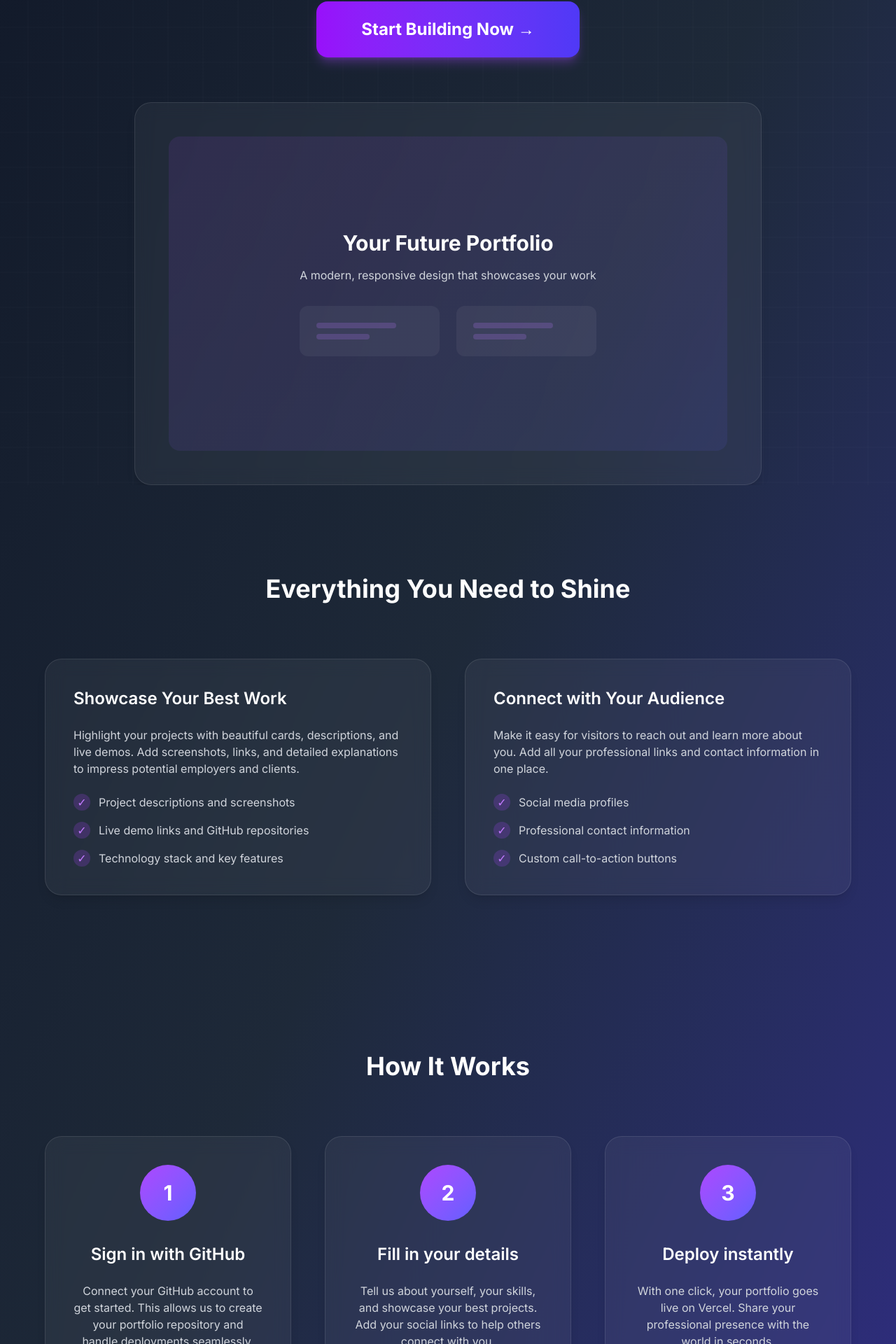
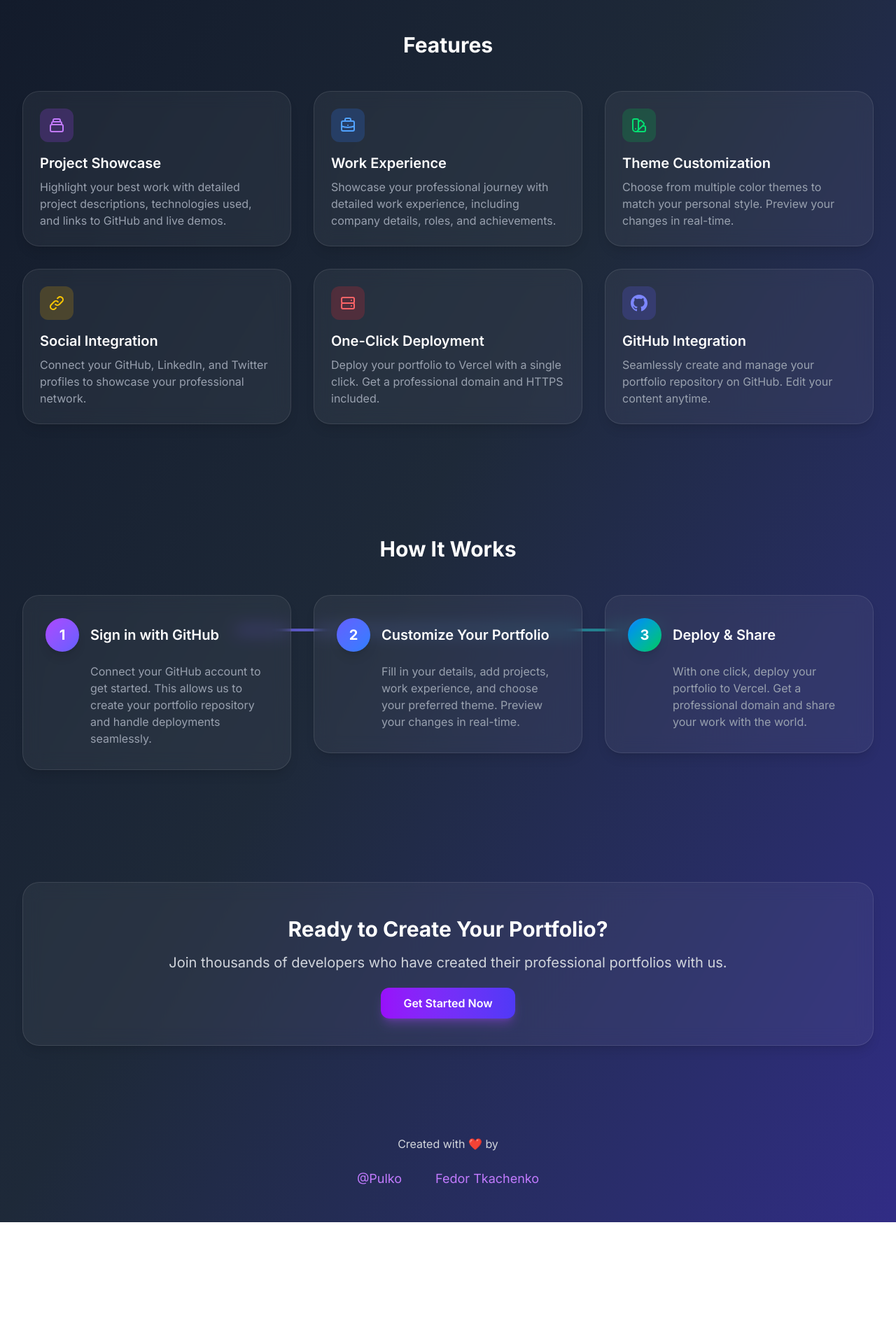
Before and after one commit to Pulko/portfolio-creator, a Next.js app: page / in a window 1280 px wide. Shown: the part 414-2334 px from the top of the page at 70% size. After the commit the page ends 2160 px from the top, so only its background shows below. Built offline with nearby package versions, Linux system fonts and the light colour scheme.

Commit message:
adjust root page to the featues we have now

```diff
--- a/src/app/layout.tsx
+++ b/src/app/layout.tsx
@@ -1,35 +1,47 @@
 import type { Metadata } from "next";
-import { Geist, Geist_Mono } from "next/font/google";
+import { Inter } from "next/font/google";
 import "./globals.css";
-import { Inter } from 'next/font/google';
 import { Providers } from '@/components/Providers';
 import { AuthProvider } from '@/components/AuthProvider';
 
-const geistSans = Geist({
-  variable: "--font-geist-sans",
-  subsets: ["latin"],
-});
-
-const geistMono = Geist_Mono({
-  variable: "--font-geist-mono",
-  subsets: ["latin"],
-});
-
-const inter = Inter({ subsets: ['latin'] });
+const inter = Inter({ subsets: ["latin"] });
 
 export const metadata: Metadata = {
-  title: "Create Next App",
-  description: "Generated by create next app",
+  title: "Portfolio Creator - Create Your Professional Portfolio in Minutes",
+  description: "Create a beautiful, customizable portfolio website that showcases your projects, experience, and skills. No coding required - just fill in your details and deploy!",
+  keywords: ["portfolio", "developer portfolio", "portfolio website", "portfolio creator", "github portfolio", "vercel portfolio"],
+  authors: [{ name: "Fedor Tkachenko", url: "https://github.com/Pulko" }],
+  creator: "Fedor Tkachenko",
+  openGraph: {
+    type: "website",
+    locale: "en_US",
+    url: "https://portfolio-creator.vercel.app",
+    title: "Portfolio Creator - Create Your Professional Portfolio in Minutes",
+    description: "Create a beautiful, customizable portfolio website that showcases your projects, experience, and skills.",
+    siteName: "Portfolio Creator",
+  },
+  twitter: {
+    card: "summary_large_image",
+    title: "Portfolio Creator - Create Your Professional Portfolio in Minutes",
+    description: "Create a beautiful, customizable portfolio website that showcases your projects, experience, and skills.",
+    creator: "@Pulko",
+  },
+  icons: {
+    icon: "/favicon.svg",
+    shortcut: "/favicon.svg",
+    apple: "/favicon.svg",
+  },
+  manifest: "/manifest.json",
 };
 
 export default function RootLayout({
   children,
-}: {
+}: Readonly<{
   children: React.ReactNode;
-}) {
+}>) {
   return (
-    <html lang="en">
-      <body className={`${geistSans.variable} ${geistMono.variable} antialiased ${inter.className}`}>
+    <html lang="en" className="bg-gradient-to-br from-gray-900 via-gray-800 to-indigo-900">
+      <body className={inter.className}>
         <AuthProvider>
           <Providers>{children}</Providers>
         </AuthProvider>
--- a/src/app/page.tsx
+++ b/src/app/page.tsx
@@ -2,135 +2,193 @@ import Link from 'next/link';
 
 export default function Home() {
   return (
-    <main className="min-h-screen bg-gradient-to-br from-gray-900 via-gray-800 to-indigo-900 text-white">
+    <div className="min-h-screen bg-gradient-to-br from-gray-900 via-gray-800 to-indigo-900">
       {/* Hero Section */}
-      <section className="relative min-h-screen flex items-center justify-center overflow-hidden">
-        <div className="absolute inset-0 bg-[url('/grid.svg')] bg-center opacity-10"></div>
+      <div className="max-w-7xl mx-auto px-4 sm:px-6 lg:px-8 py-20">
+        <div className="text-center">
+          <h1 className="text-4xl sm:text-5xl md:text-6xl font-bold text-white mb-6 bg-clip-text text-transparent bg-gradient-to-r from-purple-400 to-indigo-400">
+            Your Digital Presence, Simplified
+          </h1>
+          <p className="text-xl text-gray-300 mb-8 max-w-3xl mx-auto">
+            Create a stunning portfolio in minutes. No coding required. Just your creativity and our powerful tools.
+          </p>
+          <div className="flex justify-center gap-4">
+            <a
+              href="/create"
+              className="px-8 py-3 bg-gradient-to-r from-purple-600 to-indigo-600 text-white rounded-xl font-semibold hover:from-purple-700 hover:to-indigo-700 transition-all duration-200 transform hover:scale-105 shadow-lg shadow-purple-500/30"
+            >
+              Create Your Portfolio
+            </a>
+            <a
+              href="#features"
+              className="px-8 py-3 bg-white/10 text-white rounded-xl font-semibold hover:bg-white/20 transition-all duration-200"
+            >
+              Learn More
+            </a>
+          </div>
+        </div>
+      </div>
 
-        <div className="container mx-auto px-4 relative z-10 pt-32">
-          <div className="max-w-4xl mx-auto text-center">
-            <h1 className="text-7xl font-bold mb-8 bg-clip-text text-transparent bg-gradient-to-r from-purple-400 to-indigo-400">
-              Your Digital Presence, Simplified
-            </h1>
-            <p className="text-2xl text-gray-300 mb-12 max-w-2xl mx-auto">
-              Create a stunning portfolio in minutes. No coding required. Just your creativity and our powerful tools.
+      {/* Features Section */}
+      <div id="features" className="max-w-7xl mx-auto px-4 sm:px-6 lg:px-8 py-20">
+        <h2 className="text-3xl font-bold text-white text-center mb-12">Features</h2>
+        <div className="grid grid-cols-1 md:grid-cols-2 lg:grid-cols-3 gap-8">
+          {/* Project Showcase */}
+          <div className="backdrop-blur-md bg-white/5 rounded-3xl shadow-lg border border-white/10 p-6">
+            <div className="h-12 w-12 bg-purple-500/20 rounded-xl flex items-center justify-center mb-4">
+              <svg className="w-6 h-6 text-purple-400" fill="none" viewBox="0 0 24 24" stroke="currentColor">
+                <path strokeLinecap="round" strokeLinejoin="round" strokeWidth={2} d="M19 11H5m14 0a2 2 0 012 2v6a2 2 0 01-2 2H5a2 2 0 01-2-2v-6a2 2 0 012-2m14 0V9a2 2 0 00-2-2M5 11V9a2 2 0 012-2m0 0V5a2 2 0 012-2h6a2 2 0 012 2v2M7 7h10" />
+              </svg>
+            </div>
+            <h3 className="text-xl font-semibold text-white mb-2">Project Showcase</h3>
+            <p className="text-gray-400">
+              Highlight your best work with detailed project descriptions, technologies used, and links to GitHub and live demos.
             </p>
-            <Link
-              href="/create"
-              className="inline-block bg-gradient-to-r from-purple-600 to-indigo-600 hover:from-purple-700 hover:to-indigo-700 text-white font-bold px-16 py-6 rounded-2xl transition-all duration-200 transform hover:scale-105 text-2xl shadow-lg shadow-purple-500/30 mb-16"
-            >
-              Start Building Now →
-            </Link>
-            <div className="backdrop-blur-md bg-white/5 p-12 rounded-3xl shadow-lg border border-white/10">
-              <div className="aspect-video bg-gradient-to-br from-purple-500/10 to-indigo-500/10 rounded-2xl flex items-center justify-center">
-                <div className="text-center p-8">
-                  <h3 className="text-3xl font-bold mb-4 text-white">Your Future Portfolio</h3>
-                  <p className="text-gray-300 mb-8">A modern, responsive design that showcases your work</p>
-                  <div className="grid grid-cols-2 gap-6">
-                    <div className="bg-white/5 p-6 rounded-xl">
-                      <div className="h-2 bg-purple-400/20 rounded w-3/4 mb-2"></div>
-                      <div className="h-2 bg-purple-400/20 rounded w-1/2"></div>
-                    </div>
-                    <div className="bg-white/5 p-6 rounded-xl">
-                      <div className="h-2 bg-purple-400/20 rounded w-3/4 mb-2"></div>
-                      <div className="h-2 bg-purple-400/20 rounded w-1/2"></div>
-                    </div>
+          </div>
+
+          {/* Work Experience */}
+          <div className="backdrop-blur-md bg-white/5 rounded-3xl shadow-lg border border-white/10 p-6">
+            <div className="h-12 w-12 bg-blue-500/20 rounded-xl flex items-center justify-center mb-4">
+              <svg className="w-6 h-6 text-blue-400" fill="none" viewBox="0 0 24 24" stroke="currentColor">
+                <path strokeLinecap="round" strokeLinejoin="round" strokeWidth={2} d="M21 13.255A23.931 23.931 0 0112 15c-3.183 0-6.22-.62-9-1.745M16 6V4a2 2 0 00-2-2h-4a2 2 0 00-2 2v2m4 6h.01M5 20h14a2 2 0 002-2V8a2 2 0 00-2-2H5a2 2 0 00-2 2v10a2 2 0 002 2z" />
+              </svg>
+            </div>
+            <h3 className="text-xl font-semibold text-white mb-2">Work Experience</h3>
+            <p className="text-gray-400">
+              Showcase your professional journey with detailed work experience, including company details, roles, and achievements.
+            </p>
+          </div>
+
+          {/* Theme Customization */}
+          <div className="backdrop-blur-md bg-white/5 rounded-3xl shadow-lg border border-white/10 p-6">
+            <div className="h-12 w-12 bg-green-500/20 rounded-xl flex items-center justify-center mb-4">
+              <svg className="w-6 h-6 text-green-400" fill="none" viewBox="0 0 24 24" stroke="currentColor">
+                <path strokeLinecap="round" strokeLinejoin="round" strokeWidth={2} d="M7 21a4 4 0 01-4-4V5a2 2 0 012-2h4a2 2 0 012 2v12a4 4 0 01-4 4zm0 0h12a2 2 0 002-2v-4a2 2 0 00-2-2h-2.343M11 7.343l1.657-1.657a2 2 0 012.828 0l2.829 2.829a2 2 0 010 2.828l-8.486 8.485M7 17h.01" />
+              </svg>
+            </div>
+            <h3 className="text-xl font-semibold text-white mb-2">Theme Customization</h3>
+            <p className="text-gray-400">
+              Choose from multiple color themes to match your personal style. Preview your changes in real-time.
+            </p>
+          </div>
+
+          {/* Social Integration */}
+          <div className="backdrop-blur-md bg-white/5 rounded-3xl shadow-lg border border-white/10 p-6">
+            <div className="h-12 w-12 bg-yellow-500/20 rounded-xl flex items-center justify-center mb-4">
+              <svg className="w-6 h-6 text-yellow-400" fill="none" viewBox="0 0 24 24" stroke="currentColor">
+                <path strokeLinecap="round" strokeLinejoin="round" strokeWidth={2} d="M13.828 10.172a4 4 0 00-5.656 0l-4 4a4 4 0 105.656 5.656l1.102-1.101m-.758-4.899a4 4 0 005.656 0l4-4a4 4 0 00-5.656-5.656l-1.1 1.1" />
+              </svg>
+            </div>
+            <h3 className="text-xl font-semibold text-white mb-2">Social Integration</h3>
+            <p className="text-gray-400">
+              Connect your GitHub, LinkedIn, and Twitter profiles to showcase your professional network.
+            </p>
+          </div>
+
+          {/* One-Click Deployment */}
+          <div className="backdrop-blur-md bg-white/5 rounded-3xl shadow-lg border border-white/10 p-6">
+            <div className="h-12 w-12 bg-red-500/20 rounded-xl flex items-center justify-center mb-4">
+              <svg className="w-6 h-6 text-red-400" fill="none" viewBox="0 0 24 24" stroke="currentColor">
+                <path strokeLinecap="round" strokeLinejoin="round" strokeWidth={2} d="M5 12h14M5 12a2 2 0 01-2-2V6a2 2 0 012-2h14a2 2 0 012 2v4a2 2 0 01-2 2M5 12a2 2 0 00-2 2v4a2 2 0 002 2h14a2 2 0 002-2v-4a2 2 0 00-2-2m-2-4h.01M17 16h.01" />
+              </svg>
+            </div>
+            <h3 className="text-xl font-semibold text-white mb-2">One-Click Deployment</h3>
+            <p className="text-gray-400">
+              Deploy your portfolio to Vercel with a single click. Get a professional domain and HTTPS included.
+            </p>
+          </div>
+
+          {/* GitHub Integration */}
+          <div className="backdrop-blur-md bg-white/5 rounded-3xl shadow-lg border border-white/10 p-6">
+            <div className="h-12 w-12 bg-indigo-500/20 rounded-xl flex items-center justify-center mb-4">
+              <svg className="w-6 h-6 text-indigo-400" fill="currentColor" viewBox="0 0 24 24">
+                <path d="M12 0c-6.626 0-12 5.373-12 12 0 5.302 3.438 9.8 8.207 11.387.599.111.793-.261.793-.577v-2.234c-3.338.726-4.033-1.416-4.033-1.416-.546-1.387-1.333-1.756-1.333-1.756-1.089-.745.083-.729.083-.729 1.205.084 1.839 1.237 1.839 1.237 1.07 1.834 2.807 1.304 3.492.997.107-.775.418-1.305.762-1.604-2.665-.305-5.467-1.334-5.467-5.931 0-1.311.469-2.381 1.236-3.221-.124-.303-.535-1.524.117-3.176 0 0 1.008-.322 3.301 1.23.957-.266 1.983-.399 3.003-.404 1.02.005 2.047.138 3.006.404 2.291-1.552 3.297-1.23 3.297-1.23.653 1.653.242 2.874.118 3.176.77.84 1.235 1.911 1.235 3.221 0 4.609-2.807 5.624-5.479 5.921.43.372.823 1.102.823 2.222v3.293c0 .319.192.694.801.576 4.765-1.589 8.199-6.086 8.199-11.386 0-6.627-5.373-12-12-12z"/>
+              </svg>
+            </div>
+            <h3 className="text-xl font-semibold text-white mb-2">GitHub Integration</h3>
+            <p className="text-gray-400">
+              Seamlessly create and manage your portfolio repository on GitHub. Edit your content anytime.
+            </p>
+          </div>
+        </div>
+      </div>
+
+      {/* Process Section */}
+      <div className="max-w-7xl mx-auto px-4 sm:px-6 lg:px-8 py-20">
+        <h2 className="text-3xl font-bold text-white text-center mb-12">How It Works</h2>
+        <div className="relative">
+          {/* Connecting Lines */}
+          <div className="hidden md:block absolute top-12 left-1/4 w-1/2 h-1 bg-gradient-to-r from-purple-500/50 to-indigo-500/50"></div>
+          <div className="hidden md:block absolute top-12 right-1/4 w-1/2 h-1 bg-gradient-to-r from-indigo-500/50 to-green-500/50"></div>
+
+          <div className="grid md:grid-cols-3 gap-8">
+            {/* Step 1 */}
+            <div className="relative">
+              <div className="backdrop-blur-md bg-white/5 rounded-3xl shadow-lg border border-white/10 p-8">
+                <div className="flex items-center mb-4">
+                  <div className="w-12 h-12 bg-gradient-to-br from-purple-500 to-indigo-500 rounded-full flex items-center justify-center text-white font-bold text-xl shadow-lg mr-4">
+                    1
                   </div>
+                  <h3 className="text-xl font-semibold text-white">Sign in with GitHub</h3>
                 </div>
+                <p className="text-gray-400 pl-16">
+                  Connect your GitHub account to get started. This allows us to create your portfolio repository and handle deployments seamlessly.
+                </p>
+              </div>
+            </div>
+
+            {/* Step 2 */}
+            <div className="relative">
+              <div className="backdrop-blur-md bg-white/5 rounded-3xl shadow-lg border border-white/10 p-8">
+                <div className="flex items-center mb-4">
+                  <div className="w-12 h-12 bg-gradient-to-br from-indigo-500 to-blue-500 rounded-full flex items-center justify-center text-white font-bold text-xl shadow-lg mr-4">
+                    2
+                  </div>
+                  <h3 className="text-xl font-semibold text-white">Customize Your Portfolio</h3>
+                </div>
+                <p className="text-gray-400 pl-16">
+                  Fill in your details, add projects, work experience, and choose your preferred theme. Preview your changes in real-time.
+                </p>
+              </div>
+            </div>
+
+            {/* Step 3 */}
+            <div className="relative">
+              <div className="backdrop-blur-md bg-white/5 rounded-3xl shadow-lg border border-white/10 p-8">
+                <div className="flex items-center mb-4">
+                  <div className="w-12 h-12 bg-gradient-to-br from-blue-500 to-green-500 rounded-full flex items-center justify-center text-white font-bold text-xl shadow-lg mr-4">
+                    3
+                  </div>
+                  <h3 className="text-xl font-semibold text-white">Deploy & Share</h3>
+                </div>
+                <p className="text-gray-400 pl-16">
+                  With one click, deploy your portfolio to Vercel. Get a professional domain and share your work with the world.
+                </p>
               </div>
             </div>
           </div>
         </div>
-      </section>
+      </div>
 
-      {/* Features Section */}
-      <section className="pt-32">
-        <div className="container mx-auto px-4">
-          <div className="max-w-6xl mx-auto">
-            <h2 className="text-4xl font-bold text-center mb-20 text-white">Everything You Need to Shine</h2>
-            <div className="grid md:grid-cols-2 gap-12 mb-24">
-              <div className="backdrop-blur-md bg-white/5 p-10 rounded-3xl shadow-lg border border-white/10">
-                <h3 className="text-2xl font-semibold mb-6 text-white">Showcase Your Best Work</h3>
-                <p className="text-gray-300 mb-6">Highlight your projects with beautiful cards, descriptions, and live demos. Add screenshots, links, and detailed explanations to impress potential employers and clients.</p>
-                <ul className="space-y-4 text-gray-300">
-                  <li className="flex items-center">
-                    <span className="w-6 h-6 bg-purple-500/20 rounded-full flex items-center justify-center mr-3 text-purple-400">✓</span>
-                    Project descriptions and screenshots
-                  </li>
-                  <li className="flex items-center">
-                    <span className="w-6 h-6 bg-purple-500/20 rounded-full flex items-center justify-center mr-3 text-purple-400">✓</span>
-                    Live demo links and GitHub repositories
-                  </li>
-                  <li className="flex items-center">
-                    <span className="w-6 h-6 bg-purple-500/20 rounded-full flex items-center justify-center mr-3 text-purple-400">✓</span>
-                    Technology stack and key features
-                  </li>
-                </ul>
-              </div>
-              <div className="backdrop-blur-md bg-white/5 p-10 rounded-3xl shadow-lg border border-white/10">
-                <h3 className="text-2xl font-semibold mb-6 text-white">Connect with Your Audience</h3>
-                <p className="text-gray-300 mb-6">Make it easy for visitors to reach out and learn more about you. Add all your professional links and contact information in one place.</p>
-                <ul className="space-y-4 text-gray-300">
-                  <li className="flex items-center">
-                    <span className="w-6 h-6 bg-purple-500/20 rounded-full flex items-center justify-center mr-3 text-purple-400">✓</span>
-                    Social media profiles
-                  </li>
-                  <li className="flex items-center">
-                    <span className="w-6 h-6 bg-purple-500/20 rounded-full flex items-center justify-center mr-3 text-purple-400">✓</span>
-                    Professional contact information
-                  </li>
-                  <li className="flex items-center">
-                    <span className="w-6 h-6 bg-purple-500/20 rounded-full flex items-center justify-center mr-3 text-purple-400">✓</span>
-                    Custom call-to-action buttons
-                  </li>
-                </ul>
-              </div>
-            </div>
-          </div>
+      {/* CTA Section */}
+      <div className="max-w-7xl mx-auto px-4 sm:px-6 lg:px-8 py-20">
+        <div className="backdrop-blur-md bg-white/5 rounded-3xl shadow-lg border border-white/10 p-12 text-center">
+          <h2 className="text-3xl font-bold text-white mb-4">Ready to Create Your Portfolio?</h2>
+          <p className="text-xl text-gray-300 mb-8">
+            Join thousands of developers who have created their professional portfolios with us.
+          </p>
+          <a
+            href="/create"
+            className="px-8 py-3 bg-gradient-to-r from-purple-600 to-indigo-600 text-white rounded-xl font-semibold hover:from-purple-700 hover:to-indigo-700 transition-all duration-200 transform hover:scale-105 shadow-lg shadow-purple-500/30"
+          >
+            Get Started Now
+          </a>
         </div>
-      </section>
+      </div>
 
-      {/* Steps Section */}
-      <section className="pt-32">
-        <div className="container mx-auto px-4">
-          <h2 className="text-4xl font-bold text-center mb-20 text-white">How It Works</h2>
-          <div className="grid md:grid-cols-3 gap-12 max-w-6xl mx-auto">
-            <div className="backdrop-blur-md bg-white/5 p-10 rounded-3xl shadow-lg border border-white/10">
-              <div className="w-20 h-20 bg-gradient-to-br from-purple-500 to-indigo-500 rounded-full flex items-center justify-center mb-8 mx-auto">
-                <span className="text-3xl font-bold text-white">1</span>
-              </div>
-              <h3 className="text-2xl font-semibold mb-6 text-center text-white">Sign in with GitHub</h3>
-              <p className="text-gray-300 text-center">Connect your GitHub account to get started. This allows us to create your portfolio repository and handle deployments seamlessly.</p>
-            </div>
-            <div className="backdrop-blur-md bg-white/5 p-10 rounded-3xl shadow-lg border border-white/10">
-              <div className="w-20 h-20 bg-gradient-to-br from-purple-500 to-indigo-500 rounded-full flex items-center justify-center mb-8 mx-auto">
-                <span className="text-3xl font-bold text-white">2</span>
-              </div>
-              <h3 className="text-2xl font-semibold mb-6 text-center text-white">Fill in your details</h3>
-              <p className="text-gray-300 text-center">Tell us about yourself, your skills, and showcase your best projects. Add your social links to help others connect with you.</p>
-            </div>
-            <div className="backdrop-blur-md bg-white/5 p-10 rounded-3xl shadow-lg border border-white/10">
-              <div className="w-20 h-20 bg-gradient-to-br from-purple-500 to-indigo-500 rounded-full flex items-center justify-center mb-8 mx-auto">
-                <span className="text-3xl font-bold text-white">3</span>
-              </div>
-              <h3 className="text-2xl font-semibold mb-6 text-center text-white">Deploy instantly</h3>
-              <p className="text-gray-300 text-center">With one click, your portfolio goes live on Vercel. Share your professional presence with the world in seconds.</p>
-            </div>
-          </div>
-          <div className="text-center mt-20">
-            <Link
-              href="/create"
-              className="inline-block bg-gradient-to-r from-purple-600 to-indigo-600 hover:from-purple-700 hover:to-indigo-700 text-white font-semibold px-12 py-5 rounded-xl transition-all duration-200 transform hover:scale-105 text-lg shadow-lg shadow-purple-500/30"
-            >
-              Create Your Portfolio
-            </Link>
-          </div>
-        </div>
-      </section>
-
-      {/* Credits Section */}
-      <section className="py-16">
-        <div className="container mx-auto px-4 text-center">
+      {/* Footer Section */}
+      <div className="max-w-7xl mx-auto px-4 sm:px-6 lg:px-8 py-12">
+        <div className="text-center">
           <p className="text-gray-300 mb-6">Created with ❤️ by</p>
           <div className="flex justify-center space-x-12">
             <a
@@ -151,7 +209,7 @@ export default function Home() {
             </a>
           </div>
         </div>
-      </section>
-    </main>
+      </div>
+    </div>
   );
 }
```
